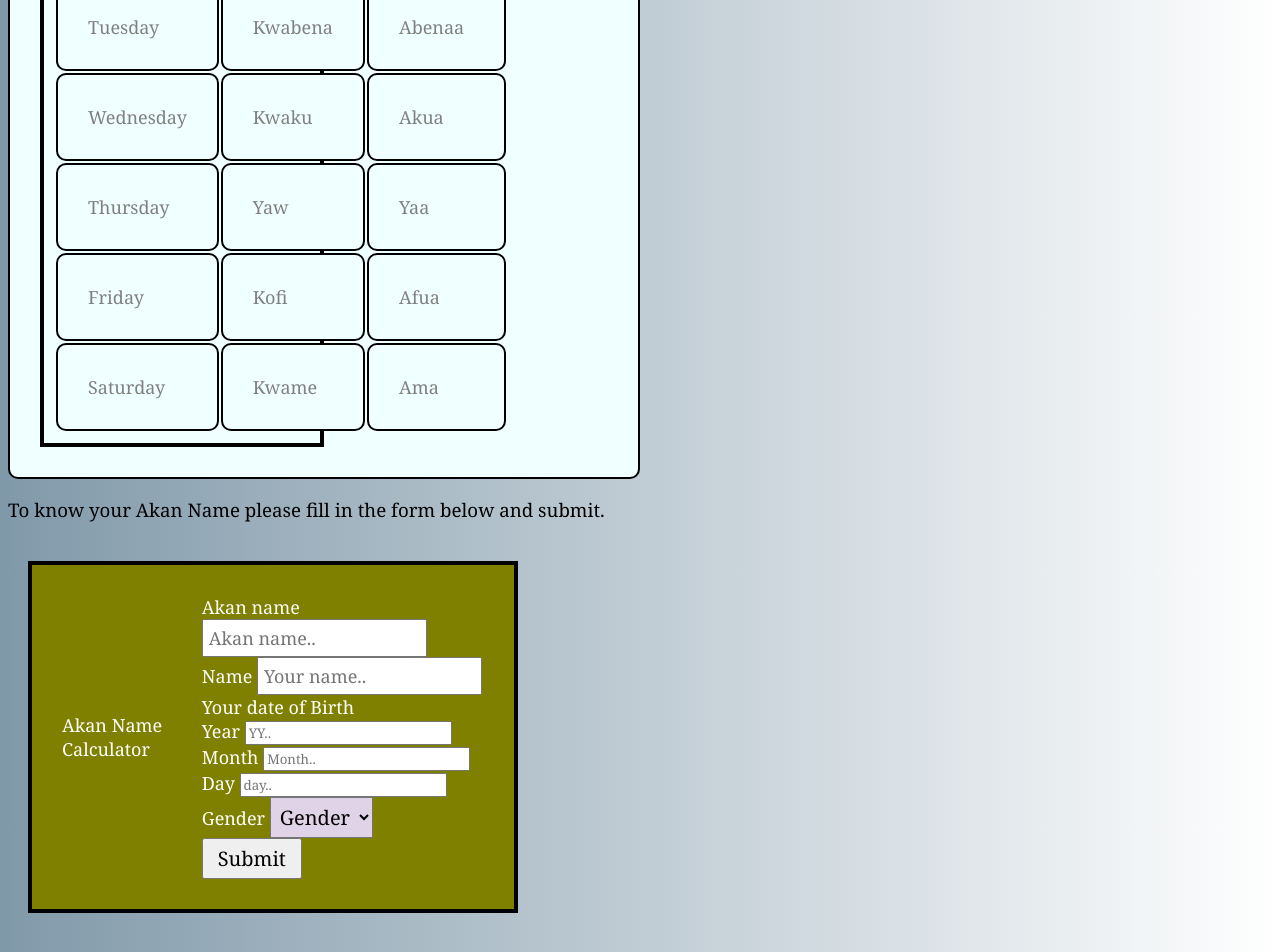
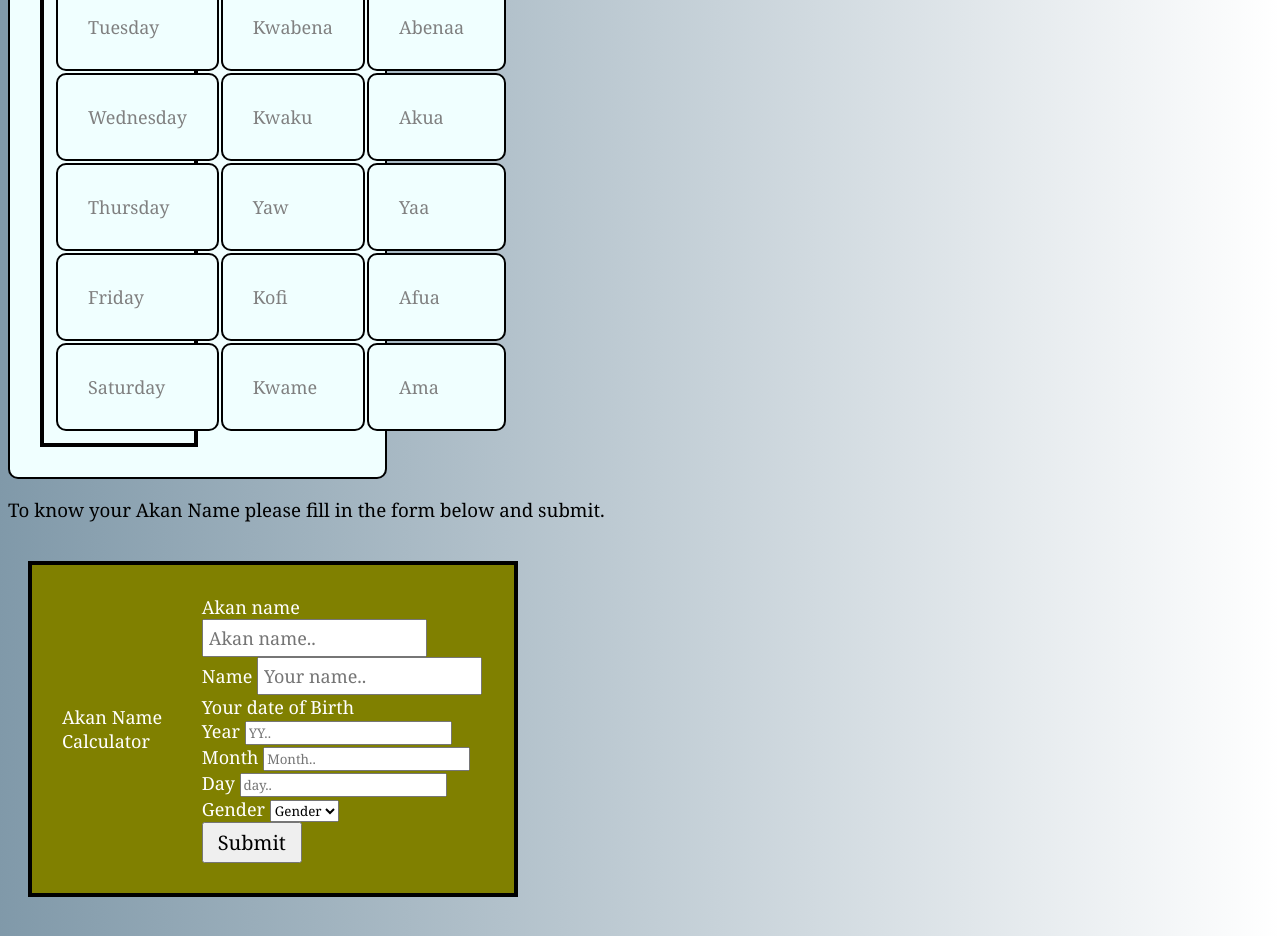
Before and after one commit to Juliet-Ol/Akan-name-calculator, a plain HTML site: page index.html in a window 1280 px wide. Shown: the part 699-1651 px from the top of the page. Drawn offline with Linux system fonts and the light colour scheme.

Commit message:
align table

```diff
--- a/styles.css
+++ b/styles.css
@@ -32,8 +32,8 @@ body {
     padding: 30px;
     border-collapse: collapse;
     border-radius: 10px;
-    width: 5%;
-    height: 5%;
+    width: 30%;
+    height: 30%;
     background-color: azure;
 
 
@@ -42,9 +42,9 @@ body {
 .table,th{
     font-weight: bolder;
     font-size: larger;
-    width: 50%;
+}
 
-}
+
 
 .calculator-container{
     display: flex;
@@ -75,12 +75,6 @@ button{
     width: 100px;
 }
 
-select{
-font-size: 20px;
-padding: 5px;
-background: #e0d3e8;
-
-}
 
 .calculator-form  {
     width: 100%;
```
